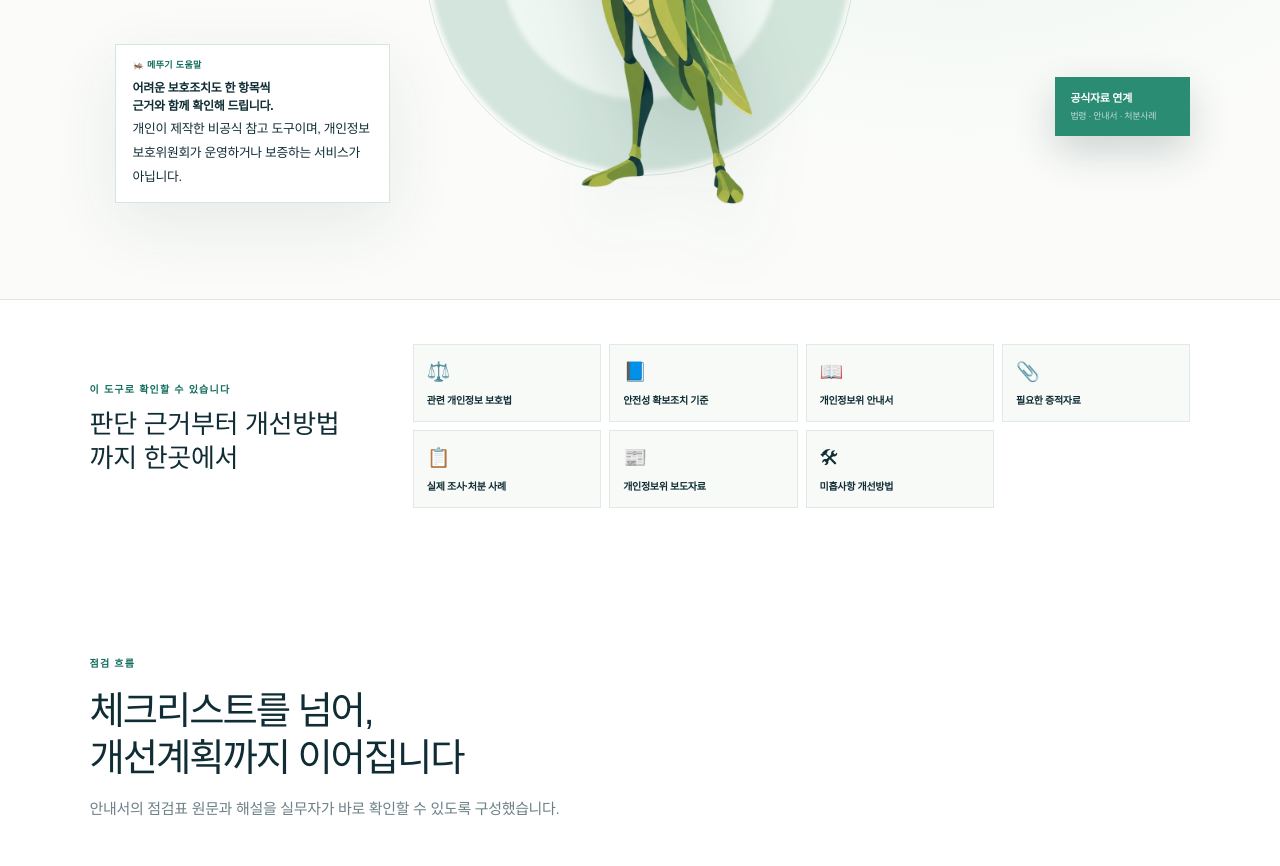
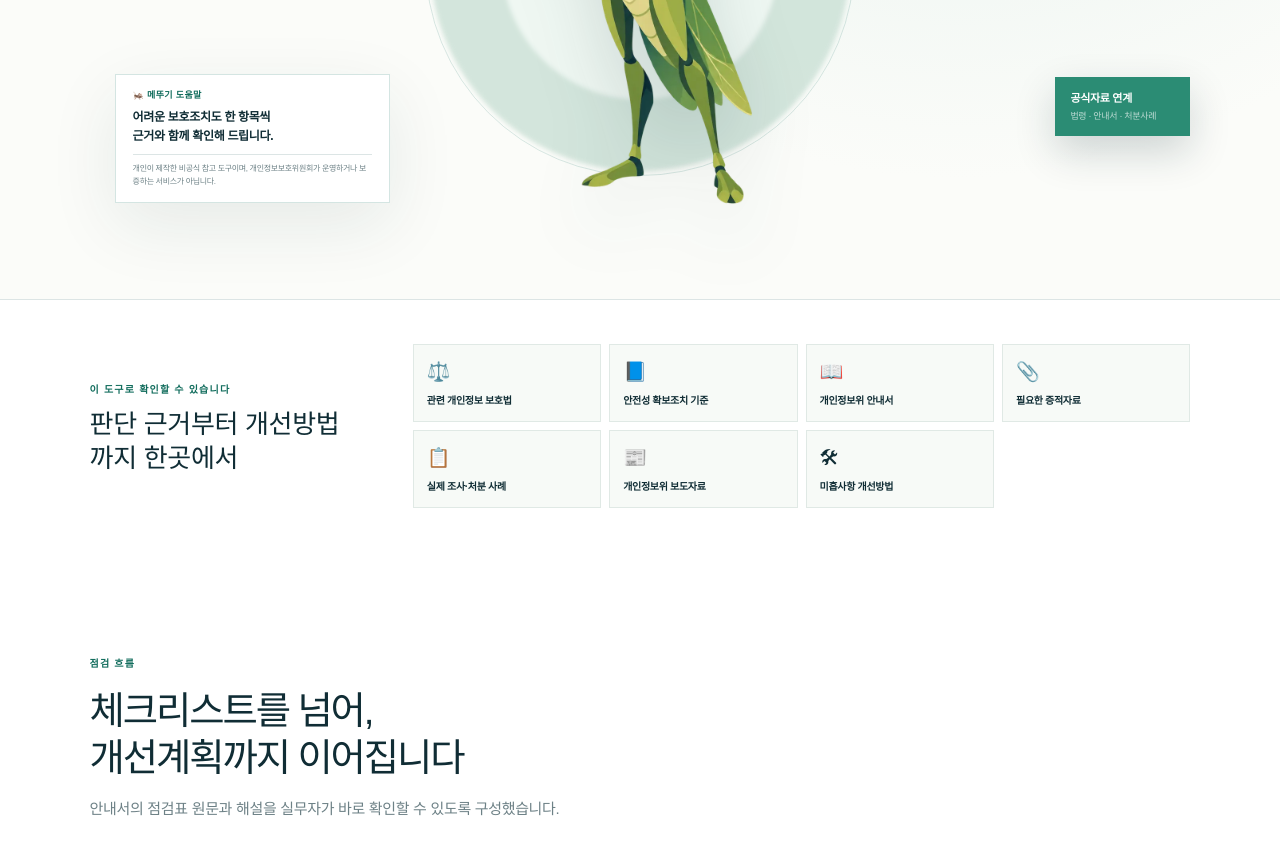
Before and after one commit to dyd5862-lang/grasshopper-privacy-risk-check, a Next.js app: page / in a window 1280 px wide. Shown: the part 1060-1926 px from the top of the page. Built offline with nearby package versions, Linux system fonts and the light colour scheme.

Commit message:
Style unofficial tool disclaimer

```diff
--- a/app/globals.css
+++ b/app/globals.css
@@ -136,9 +136,10 @@
 .mascot-hero > img { width: min(100%, 500px); max-height: 510px; object-fit: contain; position: relative; z-index: 2; filter: drop-shadow(0 28px 36px rgba(20,59,57,.16)); }
 .mascot-orbit { position: absolute; width: 430px; height: 430px; border: 1px solid rgba(18,109,93,.15); border-radius: 50%; z-index: 1; }
 .mascot-caption { position: absolute; z-index: 4; left: 25px; bottom: 18px; background: rgba(255,255,255,.94); border: 1px solid rgba(18,109,93,.18); box-shadow: var(--shadow); padding: 14px 17px; max-width: 275px; }
-.mascot-caption span, .mascot-caption b { display: block; }
+.mascot-caption span, .mascot-caption b, .mascot-caption small { display: block; }
 .mascot-caption span { color: var(--green); font-size: calc(9px + var(--reader-text-delta)); font-weight: 850; letter-spacing: .04em; }
 .mascot-caption b { margin-top: 6px; font-size: calc(12px + var(--reader-text-delta)); line-height: 1.55; }
+.mascot-caption small { margin-top: 9px; padding-top: 8px; border-top: 1px solid var(--line); color: var(--muted); font-size: calc(8px + var(--reader-text-delta)); line-height: 1.55; }
 .hero-capabilities { background: white; padding: 44px clamp(24px, 7vw, 122px) 50px; display: grid; grid-template-columns: minmax(240px,.52fr) 1.48fr; gap: 50px; align-items: center; border-top: 1px solid var(--line); }
 .hero-capabilities h2 { margin: 8px 0 0; font-size: calc(26px + var(--reader-text-delta)); line-height: 1.3; }
 .capability-grid { display: grid; grid-template-columns: repeat(4, 1fr); gap: 8px; }
```
